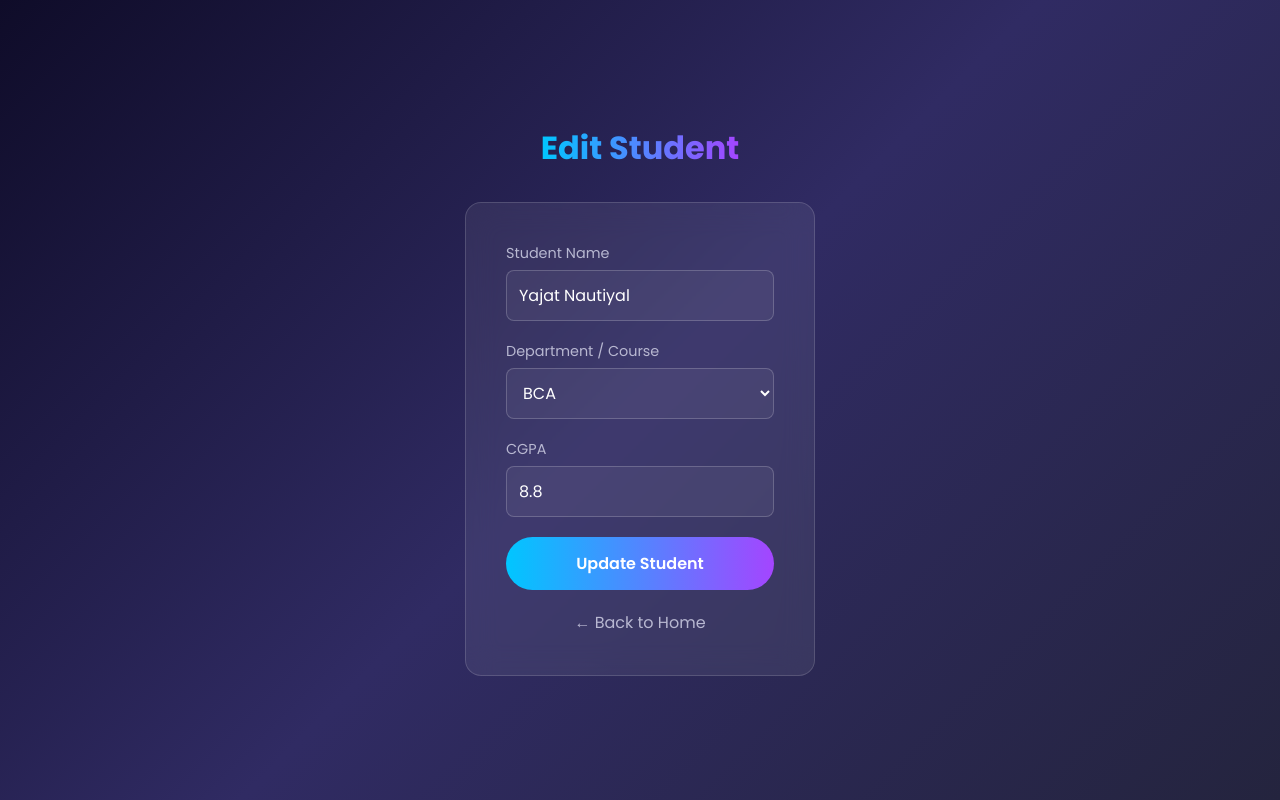
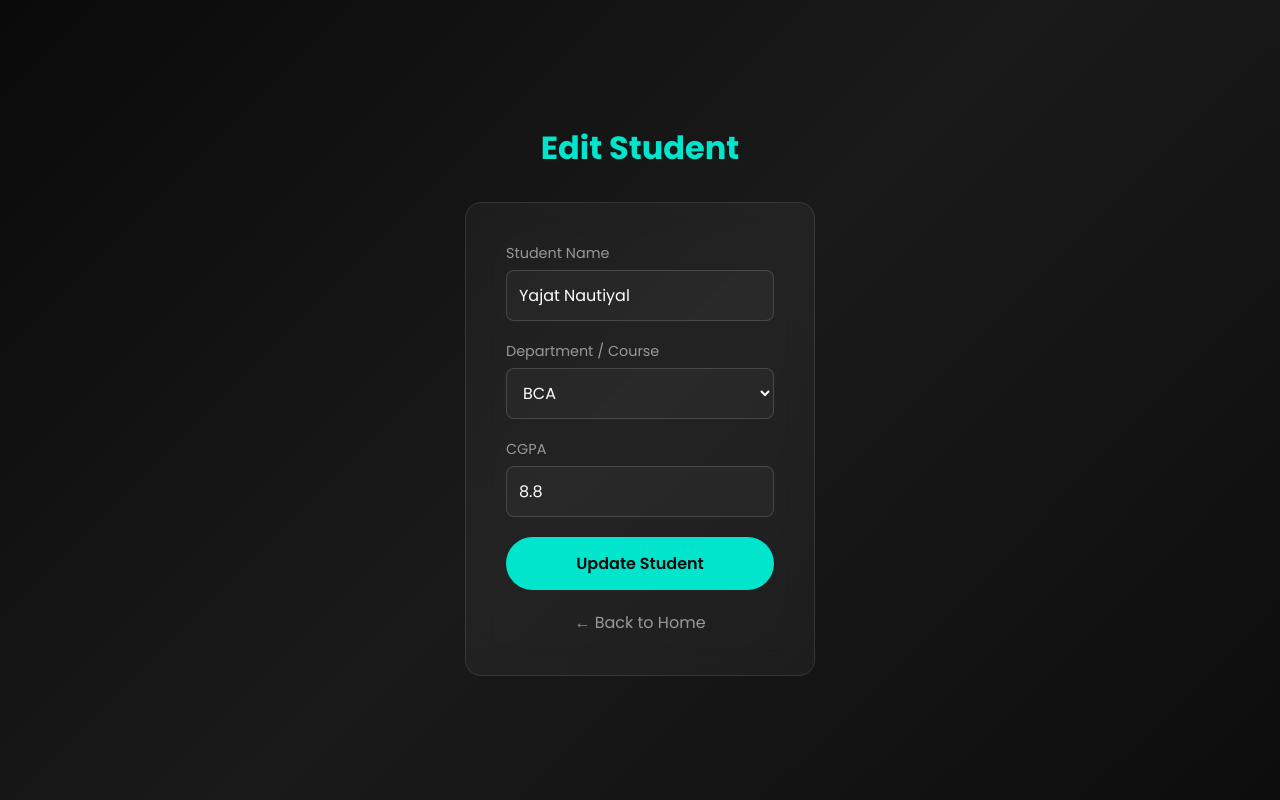
Before and after one commit to yajatnautiyal/student-management-system, a Flask app: page /edit/2 in a window 1280 px wide. Run offline with Flask 3, Linux system fonts and the light colour scheme; data comes from the database, SQL or seed files in the repository; both versions use the stored data as it was after the commit.

Commit message:
Added search feature and fixed edit page theme

```diff
--- a/app.py
+++ b/app.py
@@ -4,10 +4,22 @@ import sqlite3
 app = Flask(__name__)
 
 @app.route('/')
+
+
 def home():
+    search_query = request.args.get('search', '')
+
     conn = sqlite3.connect('students.db')
     cursor = conn.cursor()
-    cursor.execute('SELECT * FROM students')
+
+    if search_query:
+        cursor.execute('''
+            SELECT * FROM students
+            WHERE name LIKE ? OR department LIKE ?
+        ''', ('%' + search_query + '%', '%' + search_query + '%'))
+    else:
+        cursor.execute('SELECT * FROM students')
+
     students = cursor.fetchall()
     conn.close()
 
@@ -25,7 +37,8 @@ def home():
                             students=students,
                             total_students=total_students,
                             average_cgpa=average_cgpa,
-                            top_performer=top_performer)
+                            top_performer=top_performer,
+                            search_query=search_query)
 
 @app.route('/add-student')
 def add_student_page():
--- a/templates/edit_student.html
+++ b/templates/edit_student.html
@@ -15,7 +15,7 @@
 
         body {
             min-height: 100vh;
-            background: linear-gradient(135deg, #0f0c29, #302b63, #24243e);
+            background: linear-gradient(135deg, #0a0a0a, #1a1a1a, #0d0d0d);
             display: flex;
             flex-direction: column;
             align-items: center;
@@ -27,16 +27,13 @@
         h1 {
             font-size: 2rem;
             margin-bottom: 30px;
-            background: linear-gradient(90deg, #00c6ff, #a445ff);
-            background-clip: text;
-            -webkit-background-clip: text;
-            -webkit-text-fill-color: transparent;
+            color: #00e5cc;
         }
 
         .form-card {
-            background: rgba(255, 255, 255, 0.07);
+            background: rgba(255, 255, 255, 0.04);
             backdrop-filter: blur(15px);
-            border: 1px solid rgba(255, 255, 255, 0.15);
+            border: 1px solid rgba(255, 255, 255, 0.1);
             border-radius: 16px;
             padding: 40px;
             width: 350px;
@@ -45,44 +42,28 @@
         label {
             display: block;
             margin-bottom: 6px;
-            color: #b8b8d1;
+            color: #999999;
             font-size: 0.9rem;
         }
 
-        input {
+        input, select {
             width: 100%;
             padding: 12px;
             margin-bottom: 20px;
             border-radius: 8px;
-            border: 1px solid rgba(255, 255, 255, 0.2);
-            background: rgba(255, 255, 255, 0.05);
+            border: 1px solid rgba(255, 255, 255, 0.15);
+            background: rgba(255, 255, 255, 0.03);
             color: white;
             font-size: 1rem;
         }
 
-        input:focus {
+        input:focus, select:focus {
             outline: none;
-            border-color: #00c6ff;
-        }
-
-        select {
-            width: 100%;
-            padding: 12px;
-            margin-bottom: 20px;
-            border-radius: 8px;
-            border: 1px solid rgba(255, 255, 255, 0.2);
-            background: rgba(255, 255, 255, 0.05);
-            color: white;
-            font-size: 1rem;
-        }
-
-        select:focus {
-            outline: none;
-            border-color: #00c6ff;
+            border-color: #00e5cc;
         }
 
         select option {
-            background: #1a1a2e;
+            background: #1a1a1a;
             color: white;
         }
 
@@ -91,11 +72,12 @@
             padding: 14px;
             border: none;
             border-radius: 30px;
-            background: linear-gradient(90deg, #00c6ff, #a445ff);
-            color: white;
+            background: #00e5cc;
+            color: #0a0a0a;
             font-size: 1rem;
             font-weight: 600;
             cursor: pointer;
+            transition: opacity 0.3s ease;
         }
 
         button:hover {
@@ -106,8 +88,12 @@
             display: block;
             text-align: center;
             margin-top: 20px;
-            color: #b8b8d1;
+            color: #999999;
             text-decoration: none;
+        }
+
+        a:hover {
+            color: #00e5cc;
         }
     </style>
 </head>
@@ -123,31 +109,31 @@
             <label>Department / Course</label>
             <select name="department" required>
                 <option value="">-- Select Department --</option>
-                <option value="BCA" {% if student[2] == 'BCA' %}selected{% endif %}>BCA</option>
-                <option value="B.Tech CSE" {% if student[2] == 'B.Tech CSE' %}selected{% endif %}>B.Tech CSE</option>
-                <option value="B.Tech IT" {% if student[2] == 'B.Tech IT' %}selected{% endif %}>B.Tech IT</option>
-                <option value="B.Tech ECE" {% if student[2] == 'B.Tech ECE' %}selected{% endif %}>B.Tech ECE</option>
-                <option value="B.Tech Mechanical" {% if student[2] == 'B.Tech Mechanical' %}selected{% endif %}>B.Tech Mechanical</option>
-                <option value="B.Tech Civil" {% if student[2] == 'B.Tech Civil' %}selected{% endif %}>B.Tech Civil</option>
-                <option value="B.Tech Electrical" {% if student[2] == 'B.Tech Electrical' %}selected{% endif %}>B.Tech Electrical</option>
-                <option value="BBA" {% if student[2] == 'BBA' %}selected{% endif %}>BBA</option>
-                <option value="B.Com" {% if student[2] == 'B.Com' %}selected{% endif %}>B.Com</option>
-                <option value="BA" {% if student[2] == 'BA' %}selected{% endif %}>BA</option>
-                <option value="BSc" {% if student[2] == 'BSc' %}selected{% endif %}>BSc</option>
-                <option value="LLB" {% if student[2] == 'LLB' %}selected{% endif %}>LLB (Law)</option>
-                <option value="BA LLB" {% if student[2] == 'BA LLB' %}selected{% endif %}>BA LLB (Law)</option>
-                <option value="B.Com LLB" {% if student[2] == 'B.Com LLB' %}selected{% endif %}>B.Com LLB (Law)</option>
-                <option value="MBA" {% if student[2] == 'MBA' %}selected{% endif %}>MBA</option>
-                <option value="MCA" {% if student[2] == 'MCA' %}selected{% endif %}>MCA</option>
-                <option value="M.Tech" {% if student[2] == 'M.Tech' %}selected{% endif %}>M.Tech</option>
-                <option value="M.Com" {% if student[2] == 'M.Com' %}selected{% endif %}>M.Com</option>
-                <option value="MA" {% if student[2] == 'MA' %}selected{% endif %}>MA</option>
-                <option value="MSc" {% if student[2] == 'MSc' %}selected{% endif %}>MSc</option>
-                <option value="B.Pharma" {% if student[2] == 'B.Pharma' %}selected{% endif %}>B.Pharma (Pharmacy)</option>
-                <option value="BDS" {% if student[2] == 'BDS' %}selected{% endif %}>BDS (Dental)</option>
-                <option value="MBBS" {% if student[2] == 'MBBS' %}selected{% endif %}>MBBS (Medical)</option>
-                <option value="B.Ed" {% if student[2] == 'B.Ed' %}selected{% endif %}>B.Ed (Education)</option>
-                <option value="B.Arch" {% if student[2] == 'B.Arch' %}selected{% endif %}>B.Arch (Architecture)</option>
+                <option value="BCA" {% if student[2] == "BCA" %}selected{% endif %}>BCA</option>
+                <option value="B.Tech CSE" {% if student[2] == "B.Tech CSE" %}selected{% endif %}>B.Tech CSE</option>
+                <option value="B.Tech IT" {% if student[2] == "B.Tech IT" %}selected{% endif %}>B.Tech IT</option>
+                <option value="B.Tech ECE" {% if student[2] == "B.Tech ECE" %}selected{% endif %}>B.Tech ECE</option>
+                <option value="B.Tech Mechanical" {% if student[2] == "B.Tech Mechanical" %}selected{% endif %}>B.Tech Mechanical</option>
+                <option value="B.Tech Civil" {% if student[2] == "B.Tech Civil" %}selected{% endif %}>B.Tech Civil</option>
+                <option value="B.Tech Electrical" {% if student[2] == "B.Tech Electrical" %}selected{% endif %}>B.Tech Electrical</option>
+                <option value="BBA" {% if student[2] == "BBA" %}selected{% endif %}>BBA</option>
+                <option value="B.Com" {% if student[2] == "B.Com" %}selected{% endif %}>B.Com</option>
+                <option value="BA" {% if student[2] == "BA" %}selected{% endif %}>BA</option>
+                <option value="BSc" {% if student[2] == "BSc" %}selected{% endif %}>BSc</option>
+                <option value="LLB" {% if student[2] == "LLB" %}selected{% endif %}>LLB (Law)</option>
+                <option value="BA LLB" {% if student[2] == "BA LLB" %}selected{% endif %}>BA LLB (Law)</option>
+                <option value="B.Com LLB" {% if student[2] == "B.Com LLB" %}selected{% endif %}>B.Com LLB (Law)</option>
+                <option value="MBA" {% if student[2] == "MBA" %}selected{% endif %}>MBA</option>
+                <option value="MCA" {% if student[2] == "MCA" %}selected{% endif %}>MCA</option>
+                <option value="M.Tech" {% if student[2] == "M.Tech" %}selected{% endif %}>M.Tech</option>
+                <option value="M.Com" {% if student[2] == "M.Com" %}selected{% endif %}>M.Com</option>
+                <option value="MA" {% if student[2] == "MA" %}selected{% endif %}>MA</option>
+                <option value="MSc" {% if student[2] == "MSc" %}selected{% endif %}>MSc</option>
+                <option value="B.Pharma" {% if student[2] == "B.Pharma" %}selected{% endif %}>B.Pharma (Pharmacy)</option>
+                <option value="BDS" {% if student[2] == "BDS" %}selected{% endif %}>BDS (Dental)</option>
+                <option value="MBBS" {% if student[2] == "MBBS" %}selected{% endif %}>MBBS (Medical)</option>
+                <option value="B.Ed" {% if student[2] == "B.Ed" %}selected{% endif %}>B.Ed (Education)</option>
+                <option value="B.Arch" {% if student[2] == "B.Arch" %}selected{% endif %}>B.Arch (Architecture)</option>
             </select>
 
             <label>CGPA</label>
```
Also changed, not shown: templates/index.html (+44 -1 lines), students.db.
